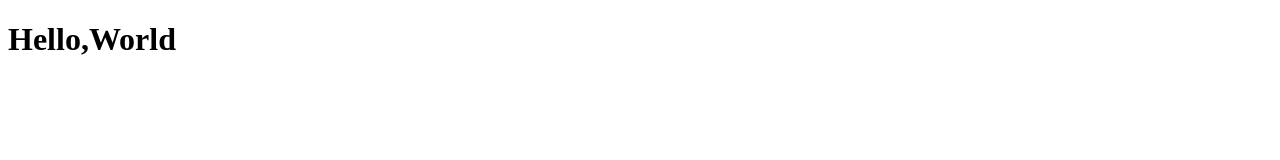
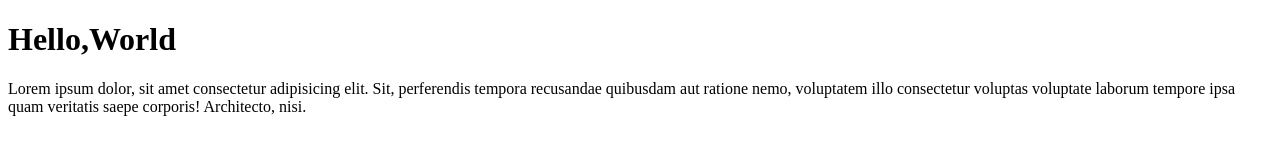
Before and after one commit to WebHeroSchool/AyselZeynalova-Git, a plain HTML site: page index.html in a window 1280 px wide. Drawn offline with Linux system fonts and the light colour scheme.

Commit message:
latest changes in Html

```diff
--- a/index.html
+++ b/index.html
@@ -9,6 +9,9 @@
 
 <body>
 	<h1>Hello,World</h1>
+	Lorem ipsum dolor, sit amet consectetur adipisicing elit. Sit, perferendis tempora recusandae quibusdam aut ratione
+	nemo, voluptatem illo consectetur voluptas voluptate laborum tempore ipsa quam veritatis saepe corporis! Architecto,
+	nisi.
 </body>
 
 </html>
```
